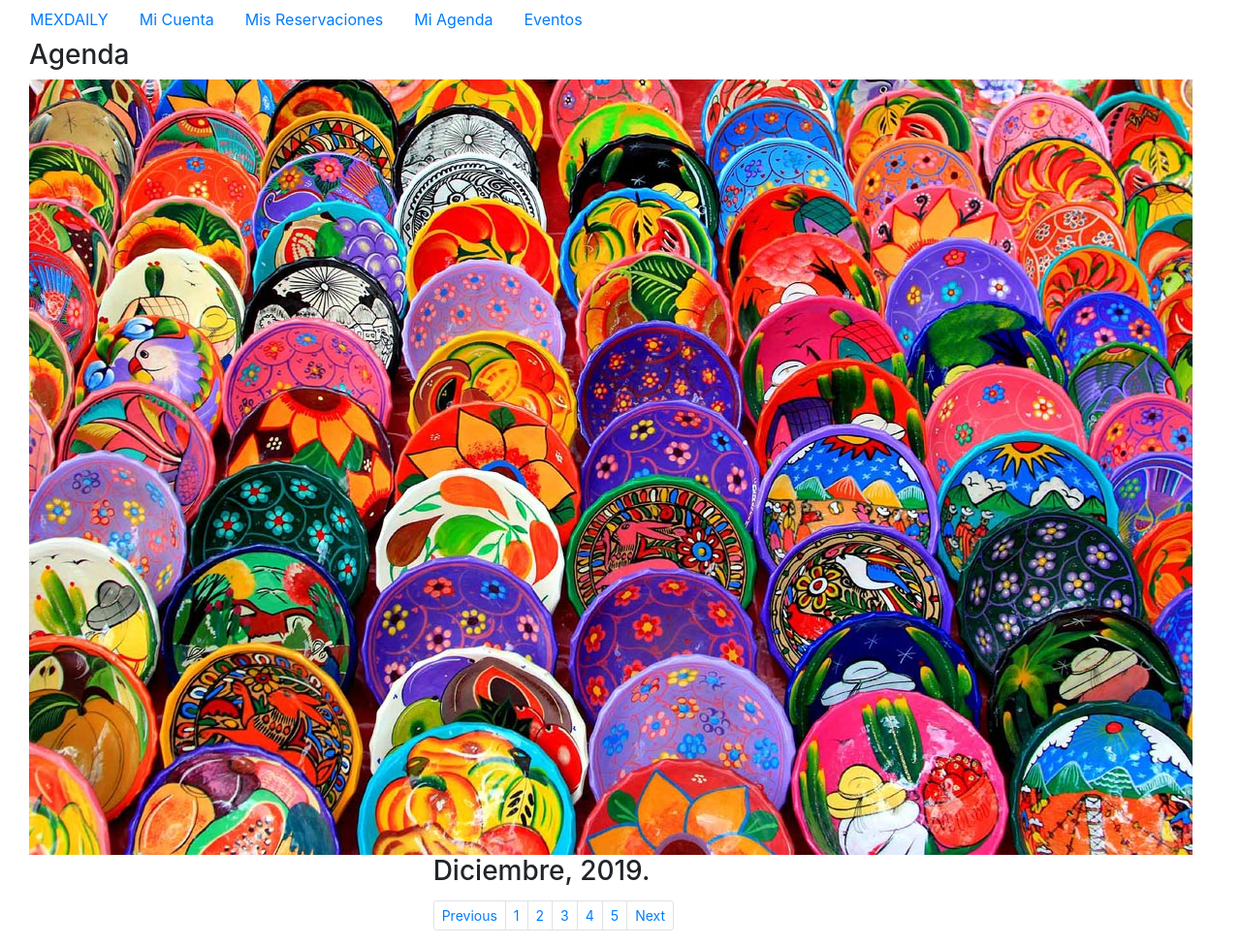
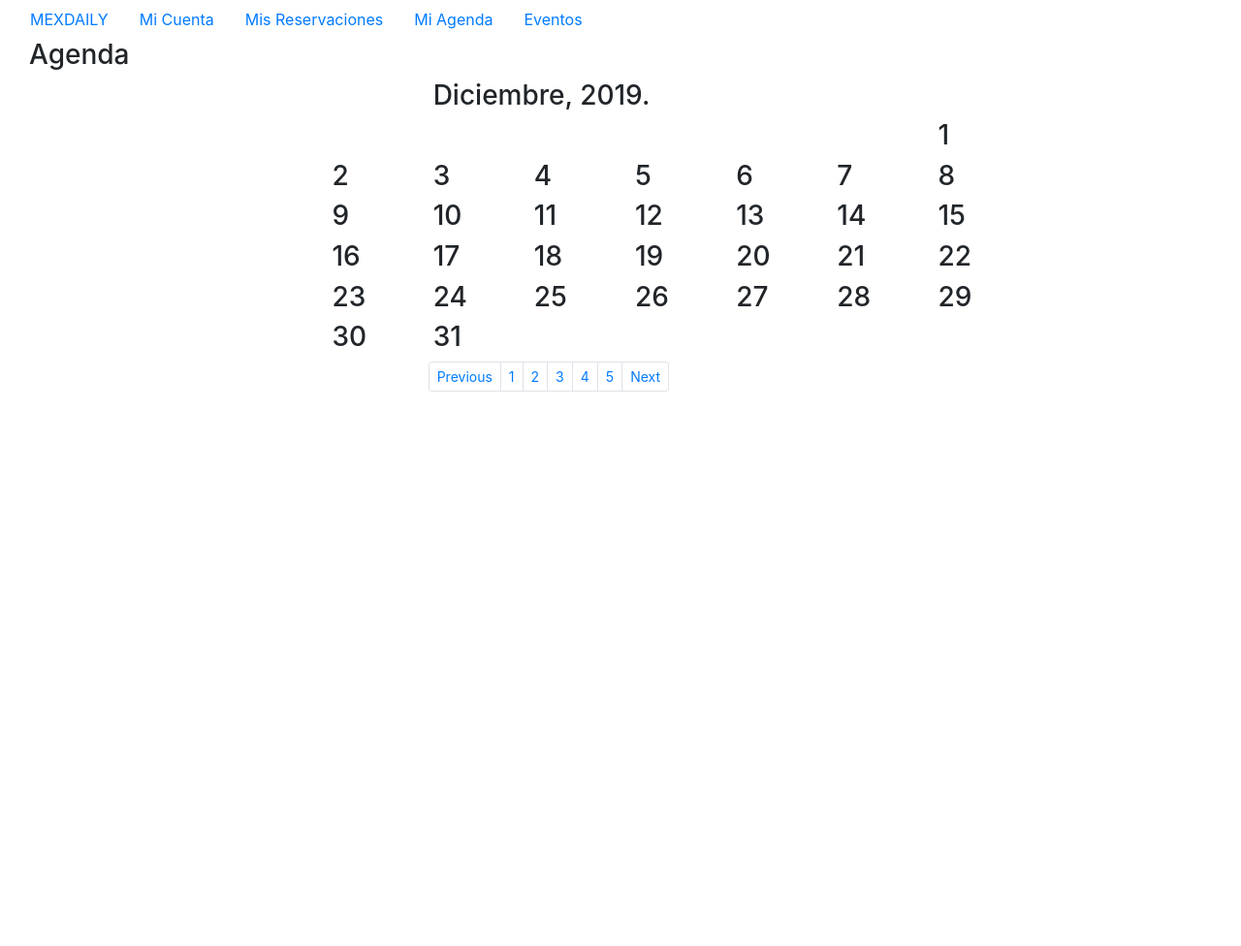
Before and after one commit to danielaverastegui/micrositio, a plain HTML site: page agenda.html in a window 1280 px wide. Shown: the whole page at 97% size. After the commit the page ends 800 px from the top, so only its background shows below. Drawn offline with nearby package versions, Linux system fonts and the light colour scheme.

Commit message:
Ultimas correcciones

```diff
--- a/agenda.html
+++ b/agenda.html
@@ -53,11 +53,6 @@
 				<div class="col-md-9">
 				</div>
 			</div>
-	<div class="row">
-		<div class="col-md-12">
-			<img alt="Bootstrap Image Preview" src="img/cover.jpg">
-		</div>
-	</div>
 <div class="row">
 		<div class="col-md-4">
 		</div>
@@ -75,18 +70,39 @@
 				<div class="col-md-3">
 				</div>
 				<div class="col-md-1">
+					<h3>
+
+					</h3>
 				</div>
 				<div class="col-md-1">
+					<h3>
+
+					</h3>
 				</div>
 				<div class="col-md-1">
+					<h3>
+
+					</h3>
 				</div>
 				<div class="col-md-1">
+					<h3>
+
+					</h3>
 				</div>
 				<div class="col-md-1">
+					<h3>
+
+					</h3>
 				</div>
 				<div class="col-md-1">
+					<h3>
+
+					</h3>
 				</div>
 				<div class="col-md-1">
+					<h3>
+						1
+					</h3>
 				</div>
 				<div class="col-md-2">
 				</div>
@@ -95,18 +111,39 @@
 				<div class="col-md-3">
 				</div>
 				<div class="col-md-1">
+					<h3>
+						2
+					</h3>
 				</div>
 				<div class="col-md-1">
+					<h3>
+						3
+					</h3>
 				</div>
 				<div class="col-md-1">
+					<h3>
+						4
+					</h3>
 				</div>
 				<div class="col-md-1">
+					<h3>
+						5
+					</h3>
 				</div>
 				<div class="col-md-1">
+					<h3>
+						6
+					</h3>
 				</div>
 				<div class="col-md-1">
+					<h3>
+						7
+					</h3>
 				</div>
 				<div class="col-md-1">
+					<h3>
+						8
+					</h3>
 				</div>
 				<div class="col-md-2">
 				</div>
@@ -115,18 +152,39 @@
 				<div class="col-md-3">
 				</div>
 				<div class="col-md-1">
+					<h3>
+						9
+					</h3>
 				</div>
 				<div class="col-md-1">
+					<h3>
+						10
+					</h3>
 				</div>
 				<div class="col-md-1">
+					<h3>
+						11
+					</h3>
 				</div>
 				<div class="col-md-1">
+					<h3>
+						12
+					</h3>
 				</div>
 				<div class="col-md-1">
+					<h3>
+						13
+					</h3>
 				</div>
 				<div class="col-md-1">
+					<h3>
+						14
+					</h3>
 				</div>
 				<div class="col-md-1">
+					<h3>
+						15
+					</h3>
 				</div>
 				<div class="col-md-2">
 				</div>
@@ -135,18 +193,39 @@
 				<div class="col-md-3">
 				</div>
 				<div class="col-md-1">
+					<h3>
+						16
+					</h3>
 				</div>
 				<div class="col-md-1">
+					<h3>
+						17
+					</h3>
 				</div>
 				<div class="col-md-1">
+					<h3>
+						18
+					</h3>
 				</div>
 				<div class="col-md-1">
+					<h3>
+						19
+					</h3>
 				</div>
 				<div class="col-md-1">
+					<h3>
+						20
+					</h3>
 				</div>
 				<div class="col-md-1">
+					<h3>
+						21
+					</h3>
 				</div>
 				<div class="col-md-1">
+					<h3>
+						22
+					</h3>
 				</div>
 				<div class="col-md-2">
 				</div>
@@ -155,18 +234,39 @@
 				<div class="col-md-3">
 				</div>
 				<div class="col-md-1">
+					<h3>
+						23
+					</h3>
 				</div>
 				<div class="col-md-1">
+					<h3>
+						24
+					</h3>
 				</div>
 				<div class="col-md-1">
+					<h3>
+						25
+					</h3>
 				</div>
 				<div class="col-md-1">
+					<h3>
+						26
+					</h3>
 				</div>
 				<div class="col-md-1">
+					<h3>
+						27
+					</h3>
 				</div>
 				<div class="col-md-1">
+					<h3>
+						28
+					</h3>
 				</div>
 				<div class="col-md-1">
+					<h3>
+						29
+					</h3>
 				</div>
 				<div class="col-md-2">
 				</div>
@@ -175,24 +275,46 @@
 				<div class="col-md-3">
 				</div>
 				<div class="col-md-1">
+					<h3>
+						30
+					</h3>
 				</div>
 				<div class="col-md-1">
+					<h3>
+						31
+					</h3>
 				</div>
 				<div class="col-md-1">
+					<h3>
+
+					</h3>
 				</div>
 				<div class="col-md-1">
+					<h3>
+
+					</h3>
 				</div>
 				<div class="col-md-1">
+					<h3>
+
+					</h3>
 				</div>
 				<div class="col-md-1">
+					<h3>
+
+					</h3>
 				</div>
 				<div class="col-md-1">
+					<h3>
+
+					</h3>
 				</div>
 				<div class="col-md-2">
 				</div>
 			</div>
 		</div>
 	</div>
+</div>
 	<div class="row">
 		<div class="col-md-4">
 		</div>
```
Also changed, not shown: events.html (+0 -5 lines).
